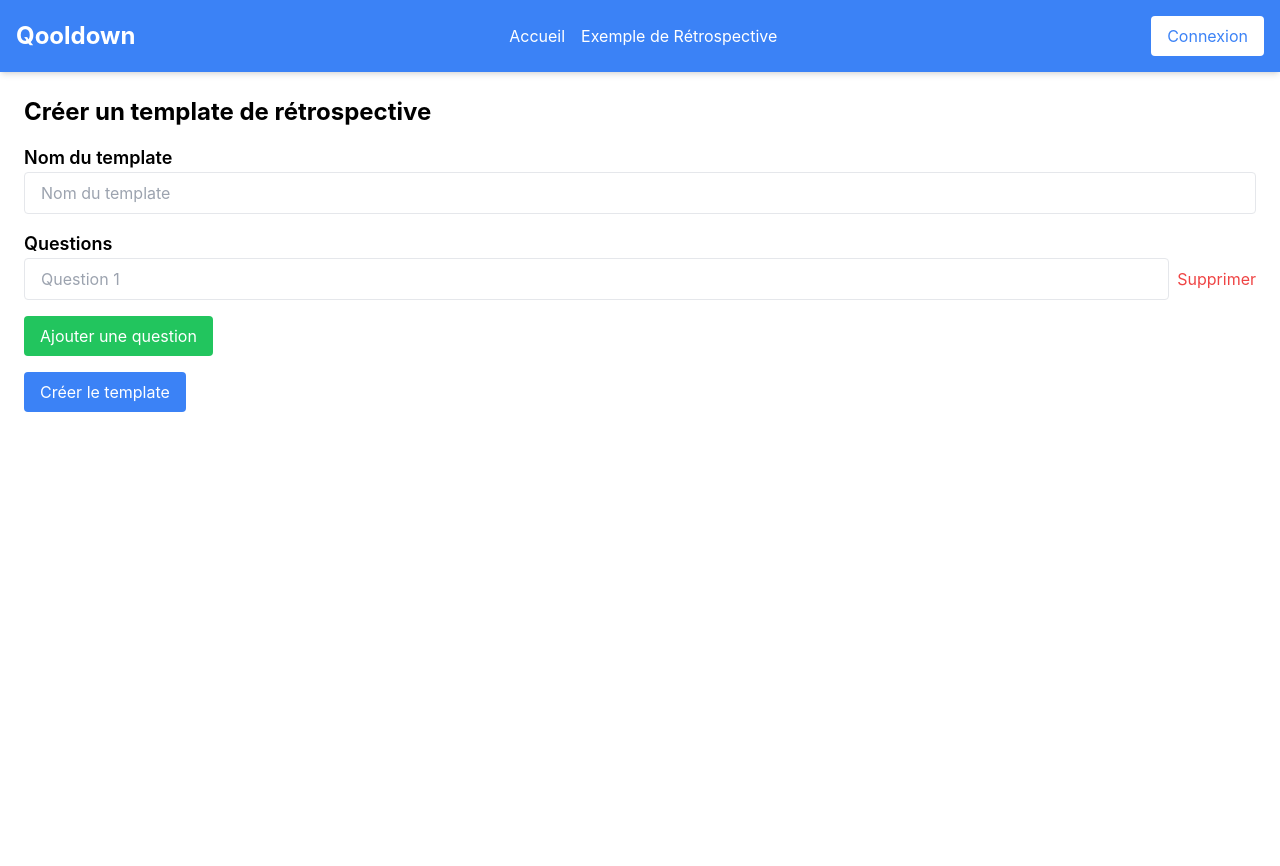
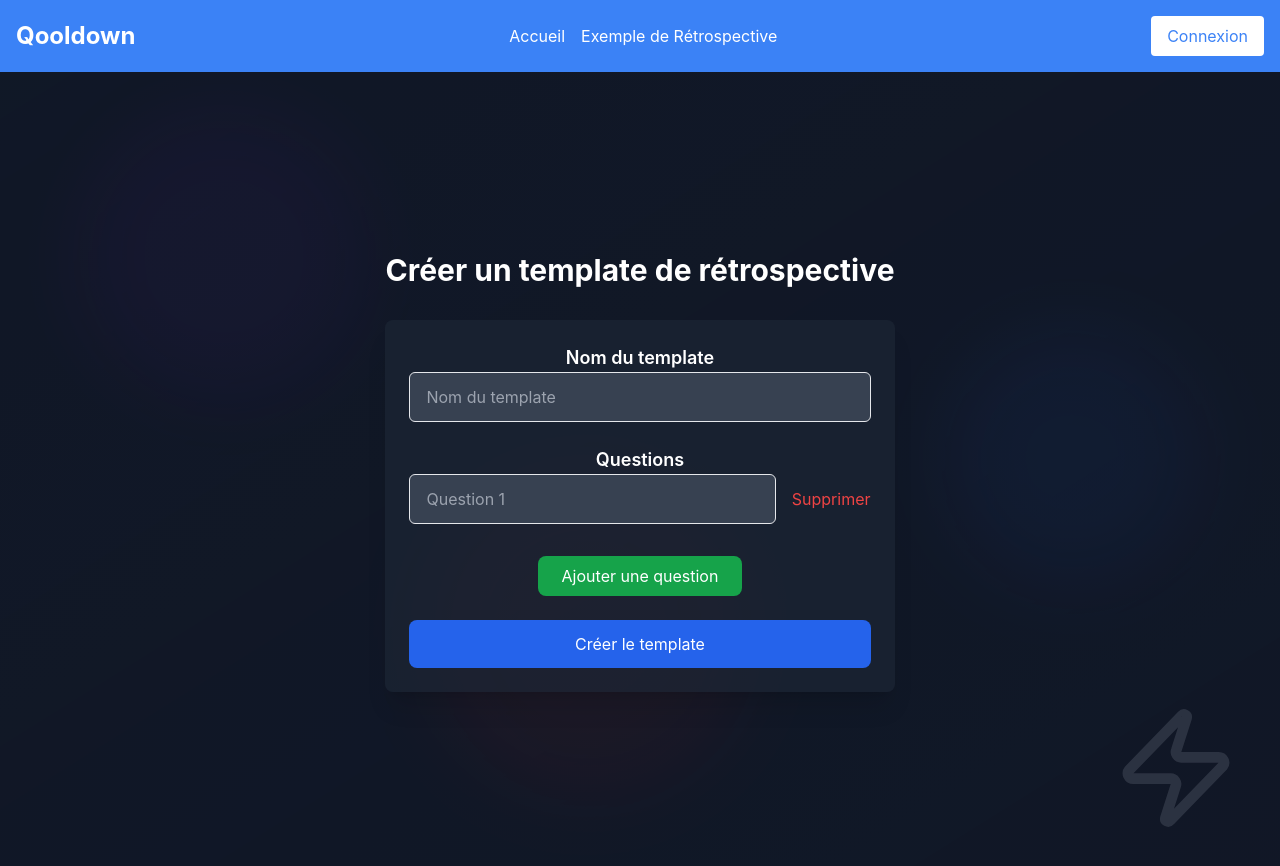
Before and after one commit to chenmuyao/Qooldown, a React (Create React App) app in the folder frontend/: page /create-template in a window 1280 px wide. Shown: the top 866 px of the page. Before the commit the page ends 800 px from the top, so only its background shows below. Built offline with nearby package versions, Linux system fonts and the light colour scheme.

Commit message:
feat(front): make create template beautiful

```diff
--- a/frontend/src/pages/CreateTemplate.tsx
+++ b/frontend/src/pages/CreateTemplate.tsx
@@ -67,18 +67,35 @@ const CreateTemplate: React.FC = () => {
   };
 
   return (
-    <div className="create-template-page p-6">
-      <h2 className="text-2xl font-bold mb-4">
+    <div className="min-h-screen bg-gray-900 text-white relative overflow-hidden">
+      {/* Animations de fond complexes et dynamiques */}
+      <div className="absolute inset-0 z-0 opacity-50">
+        <div className="absolute animate-blob top-10 left-20 w-72 h-72 bg-purple-700/30 rounded-full filter blur-2xl animate-pulse"></div>
+        <div className="absolute animate-blob animation-delay-2000 top-1/3 right-20 w-64 h-64 bg-blue-600/30 rounded-full filter blur-2xl animate-bounce"></div>
+        <div className="absolute animate-blob animation-delay-4000 bottom-20 left-1/3 w-80 h-80 bg-red-600/30 rounded-full filter blur-2xl animate-spin"></div>
+
+        {/* Couches supplémentaires d'animations */}
+        <div className="absolute inset-0 bg-gradient-to-br from-gray-900/50 to-gray-900/70 animate-gradient-x"></div>
+      </div>
+
+      <div className="relative z-10 min-h-screen flex items-center justify-center px-6">
+        <div className="max-w-4xl mx-auto text-center">
+          <h2 className="text-3xl font-bold mb-8 animate-slide-up">
             Créer un template de rétrospective
           </h2>
-      <form onSubmit={handleSubmit} className="space-y-4">
+          <form
+            onSubmit={handleSubmit}
+            className="space-y-6 bg-gray-800/60 p-6 rounded-lg shadow-xl"
+          >
             <div>
-          <label className="block text-lg font-semibold">Nom du template</label>
+              <label className="block text-lg font-semibold">
+                Nom du template
+              </label>
               <input
                 type="text"
                 value={templateName}
                 onChange={handleTemplateNameChange}
-            className="w-full px-4 py-2 border rounded"
+                className="w-full px-4 py-3 border rounded-md bg-gray-700 text-white placeholder-gray-400 focus:outline-none focus:ring-2 focus:ring-blue-500 transition-colors"
                 placeholder="Nom du template"
                 required
               />
@@ -87,19 +104,21 @@ const CreateTemplate: React.FC = () => {
             <div>
               <label className="block text-lg font-semibold">Questions</label>
               {questions.map((question, index) => (
-            <div key={index} className="flex space-x-2 mb-2">
+                <div key={index} className="flex space-x-4 mb-4">
                   <input
                     type="text"
                     value={question}
-                onChange={(e) => handleQuestionChange(index, e.target.value)}
-                className="w-full px-4 py-2 border rounded"
+                    onChange={(e) =>
+                      handleQuestionChange(index, e.target.value)
+                    }
+                    className="w-full px-4 py-3 border rounded-md bg-gray-700 text-white placeholder-gray-400 focus:outline-none focus:ring-2 focus:ring-blue-500"
                     placeholder={`Question ${index + 1}`}
                     required
                   />
                   <button
                     type="button"
                     onClick={() => handleRemoveQuestion(index)}
-                className="text-red-500"
+                    className="text-red-500 hover:text-red-400 transition-colors"
                   >
                     Supprimer
                   </button>
@@ -108,7 +127,7 @@ const CreateTemplate: React.FC = () => {
               <button
                 type="button"
                 onClick={handleAddQuestion}
-            className="bg-green-500 text-white py-2 px-4 rounded mt-2"
+                className="bg-green-600 text-white py-2 px-6 rounded-lg mt-4 transition-colors hover:bg-green-500"
               >
                 Ajouter une question
               </button>
@@ -116,12 +135,32 @@ const CreateTemplate: React.FC = () => {
 
             <button
               type="submit"
-          className="bg-blue-500 text-white py-2 px-4 rounded mt-4"
+              className="w-full bg-blue-600 text-white py-3 rounded-lg mt-6 transition-colors hover:bg-blue-500"
             >
               Créer le template
             </button>
           </form>
         </div>
+      </div>
+
+      {/* Élément de décoration techno */}
+      <div className="absolute bottom-10 right-10 z-0 opacity-30">
+        <svg
+          xmlns="http://www.w3.org/2000/svg"
+          width="24"
+          height="24"
+          viewBox="0 0 24 24"
+          fill="none"
+          stroke="currentColor"
+          strokeWidth="2"
+          strokeLinecap="round"
+          strokeLinejoin="round"
+          className="w-32 h-32 text-gray-500"
+        >
+          <path d="M4 14a1 1 0 0 1-.78-1.63l9.9-10.2a.5.5 0 0 1 .86.46l-1.92 6.02A1 1 0 0 0 13 10h7a1 1 0 0 1 .78 1.63l-9.9 10.2a.5.5 0 0 1-.86-.46l1.92-6.02A1 1 0 0 0 11 14z"></path>
+        </svg>
+      </div>
+    </div>
   );
 };
 
```
Lines whose indentation alone changed are shown as unchanged.
